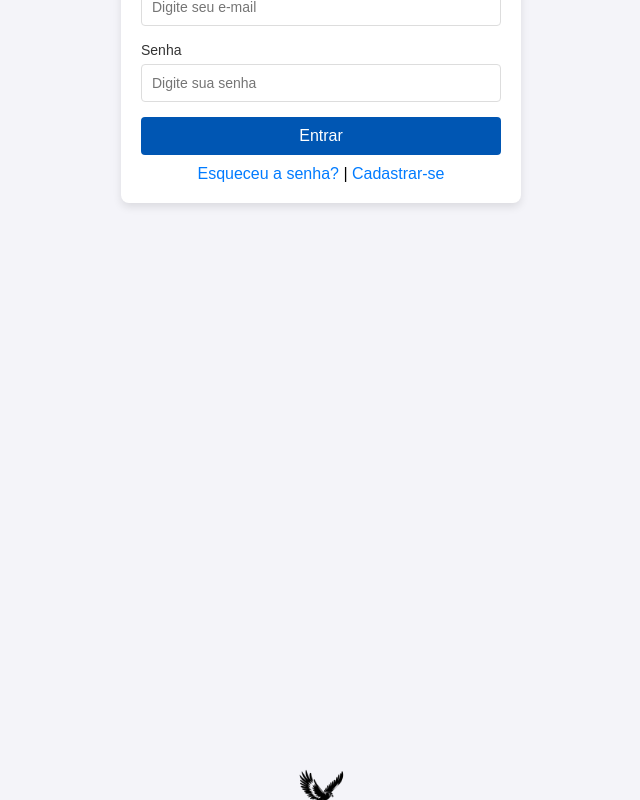
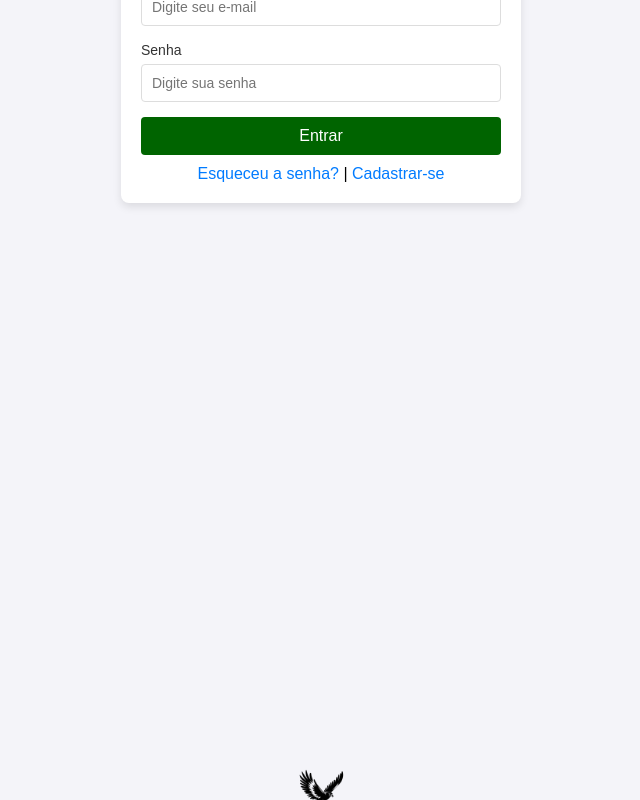
Before and after one commit to ddasni/PromoHawk_Frontend, a Nuxt app: page /Login in a window 1280 px wide. In both pictures the pointer is over the button "Entrar". Shown: the top 800 px of the page, without its empty margins (319-959 px from the left). Built offline with nearby package versions, Linux system fonts and the light colour scheme.

Commit message:
colocando cor na página login

```diff
--- a/pages/Login.vue
+++ b/pages/Login.vue
@@ -91,7 +91,7 @@ h2 {
 }
 
 .btn-login:hover {
-    background-color: #0056b3;
+    background-color:darkgreen;
 }
 
 .links {
```
